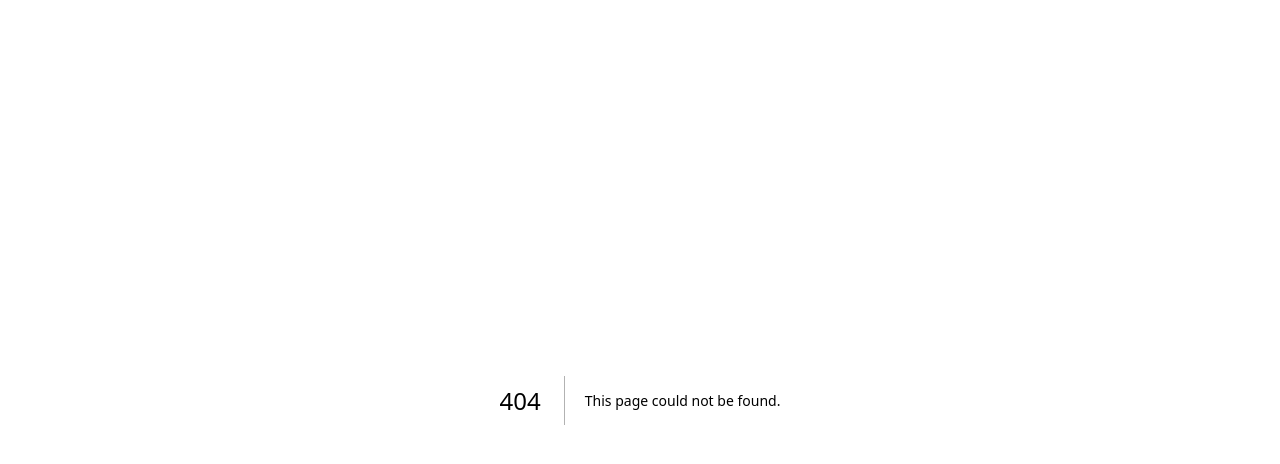
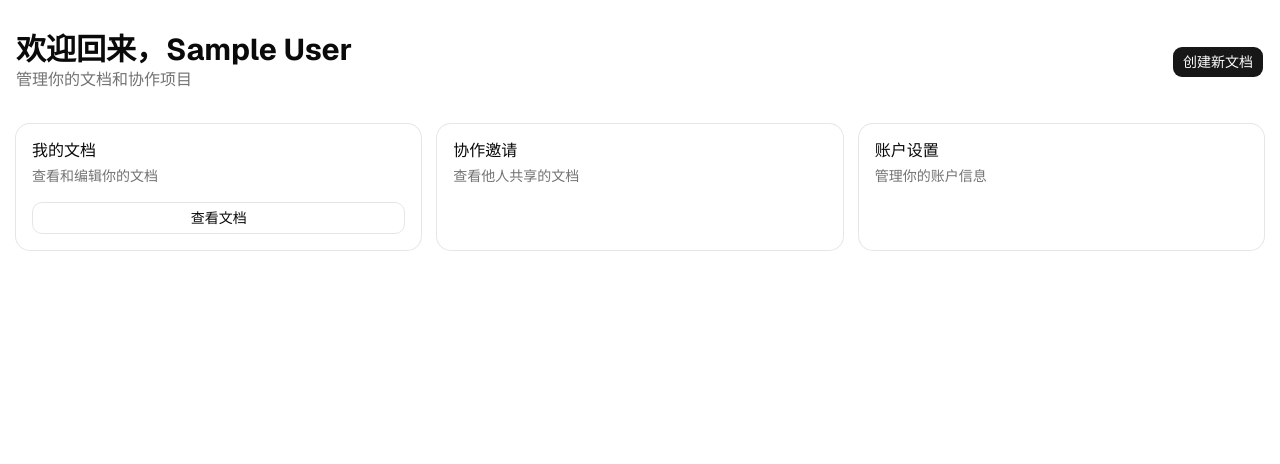
Before and after one commit to tsycheese/shadcn-test, a Next.js app in the folder apps/web/: page /dashboard in a window 1280 px wide. Before the commit this address had no page. Shown: the top 464 px of the page. Built offline with nearby package versions, Linux system fonts and the light colour scheme; no server answers; sample sign-in values are in the browser's storage.

Commit message:
feat(dashboard): 创建 Dashboard 首页

```diff
--- /dev/null
+++ b/apps/web/app/(dashboard)/dashboard/page.tsx
@@ -0,0 +1,60 @@
+import { auth } from "@/lib/auth"
+import { Card, CardContent, CardDescription, CardHeader, CardTitle } from "@workspace/ui/components/card"
+import { Button } from "@workspace/ui/components/button"
+import Link from "next/link"
+
+export default async function DashboardPage() {
+  const session = await auth()
+
+  return (
+    <div className="container mx-auto py-8 px-4">
+      <div className="mb-8 flex items-center justify-between">
+        <div>
+          <h1 className="text-3xl font-bold">欢迎回来，{session?.user?.name || "用户"}</h1>
+          <p className="text-muted-foreground">管理你的文档和协作项目</p>
+        </div>
+        <Button asChild>
+          <Link href="/editor/new">创建新文档</Link>
+        </Button>
+      </div>
+
+      <div className="grid gap-4 md:grid-cols-2 lg:grid-cols-3">
+        <Card>
+          <CardHeader>
+            <CardTitle>我的文档</CardTitle>
+            <CardDescription>查看和编辑你的文档</CardDescription>
+          </CardHeader>
+          <CardContent>
+            <Button asChild variant="outline" className="w-full">
+              <Link href="/documents">查看文档</Link>
+            </Button>
+          </CardContent>
+        </Card>
+
+        <Card>
+          <CardHeader>
+            <CardTitle>协作邀请</CardTitle>
+            <CardDescription>查看他人共享的文档</CardDescription>
+          </CardHeader>
+          <CardContent>
+            <Button asChild variant="outline" className="w-full" disabled>
+              敬请期待
+            </Button>
+          </CardContent>
+        </Card>
+
+        <Card>
+          <CardHeader>
+            <CardTitle>账户设置</CardTitle>
+            <CardDescription>管理你的账户信息</CardDescription>
+          </CardHeader>
+          <CardContent>
+            <Button asChild variant="outline" className="w-full" disabled>
+              敬请期待
+            </Button>
+          </CardContent>
+        </Card>
+      </div>
+    </div>
+  )
+}
--- /dev/null
+++ b/apps/web/app/(dashboard)/page.tsx
@@ -0,0 +1,5 @@
+import { redirect } from "next/navigation"
+
+export default function DashboardRootPage() {
+  redirect("/dashboard")
+}
--- a/apps/web/app/page.tsx
+++ b/apps/web/app/page.tsx
@@ -1,17 +1,26 @@
 import { Button } from "@workspace/ui/components/button"
+import Link from "next/link"
 
 export default function Page() {
   return (
-    <div className="flex min-h-svh p-6">
-      <div className="flex max-w-md min-w-0 flex-col gap-4 text-sm leading-loose">
+    <div className="flex min-h-svh items-center justify-center p-6">
+      <div className="flex max-w-md min-w-0 flex-col gap-4 text-center">
         <div>
-          <h1 className="font-medium">Project ready!</h1>
-          <p>You may now add components and start building.</p>
-          <p>We&apos;ve already added the button component for you.</p>
-          <Button className="mt-2">Button</Button>
+          <h1 className="text-2xl font-bold">Collab Editor</h1>
+          <p className="text-muted-foreground mt-2">
+            实时协同编辑系统
+          </p>
+        </div>
+        <div className="flex gap-2 justify-center">
+          <Button asChild>
+            <Link href="/login">登录</Link>
+          </Button>
+          <Button asChild variant="outline">
+            <Link href="/register">注册</Link>
+          </Button>
         </div>
         <div className="text-muted-foreground font-mono text-xs">
-          (Press <kbd>d</kbd> to toggle dark mode)
+          <p>按 <kbd className="px-1 py-0.5 bg-muted rounded">d</kbd> 切换深色模式</p>
         </div>
       </div>
     </div>
```
